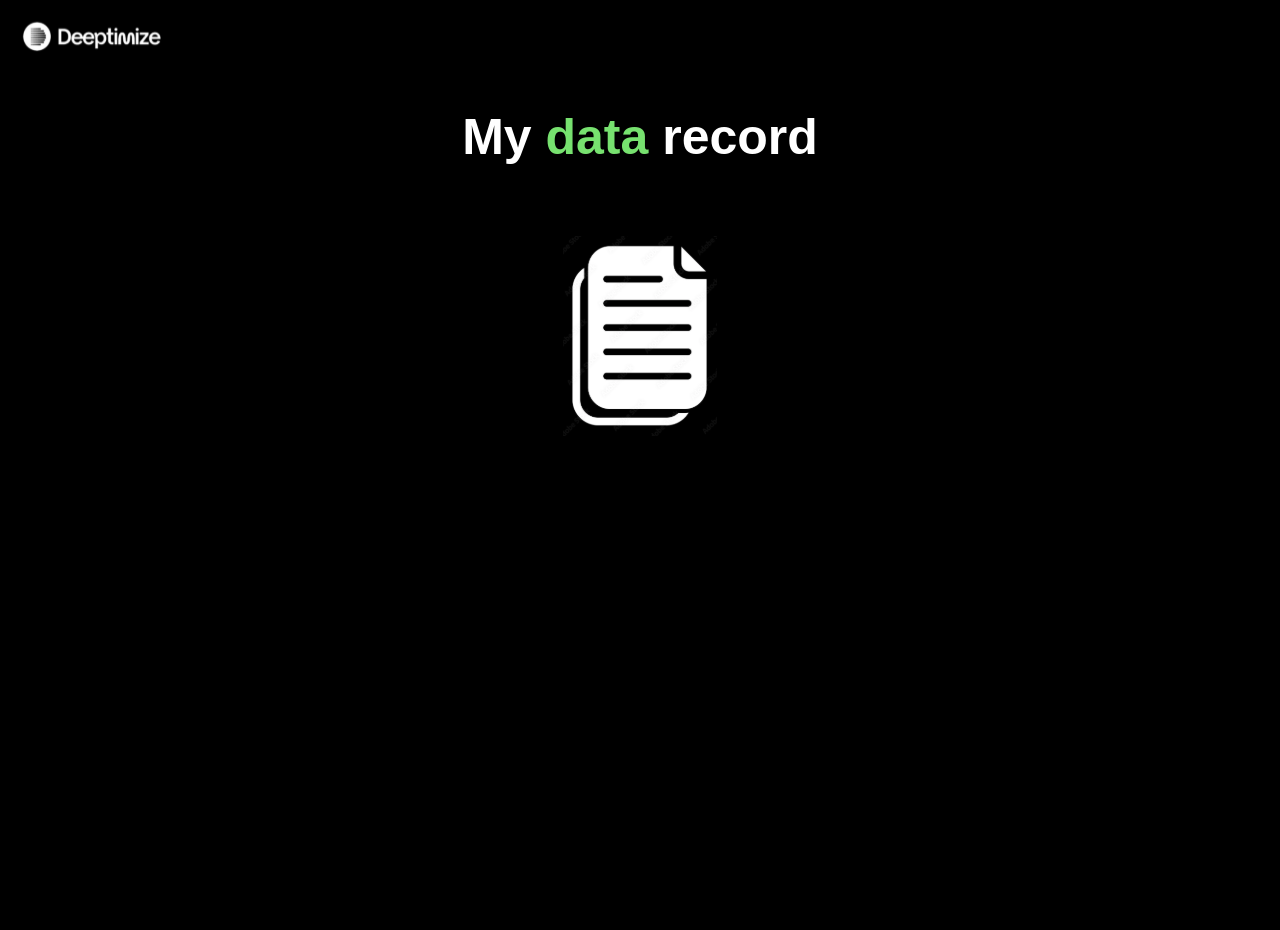
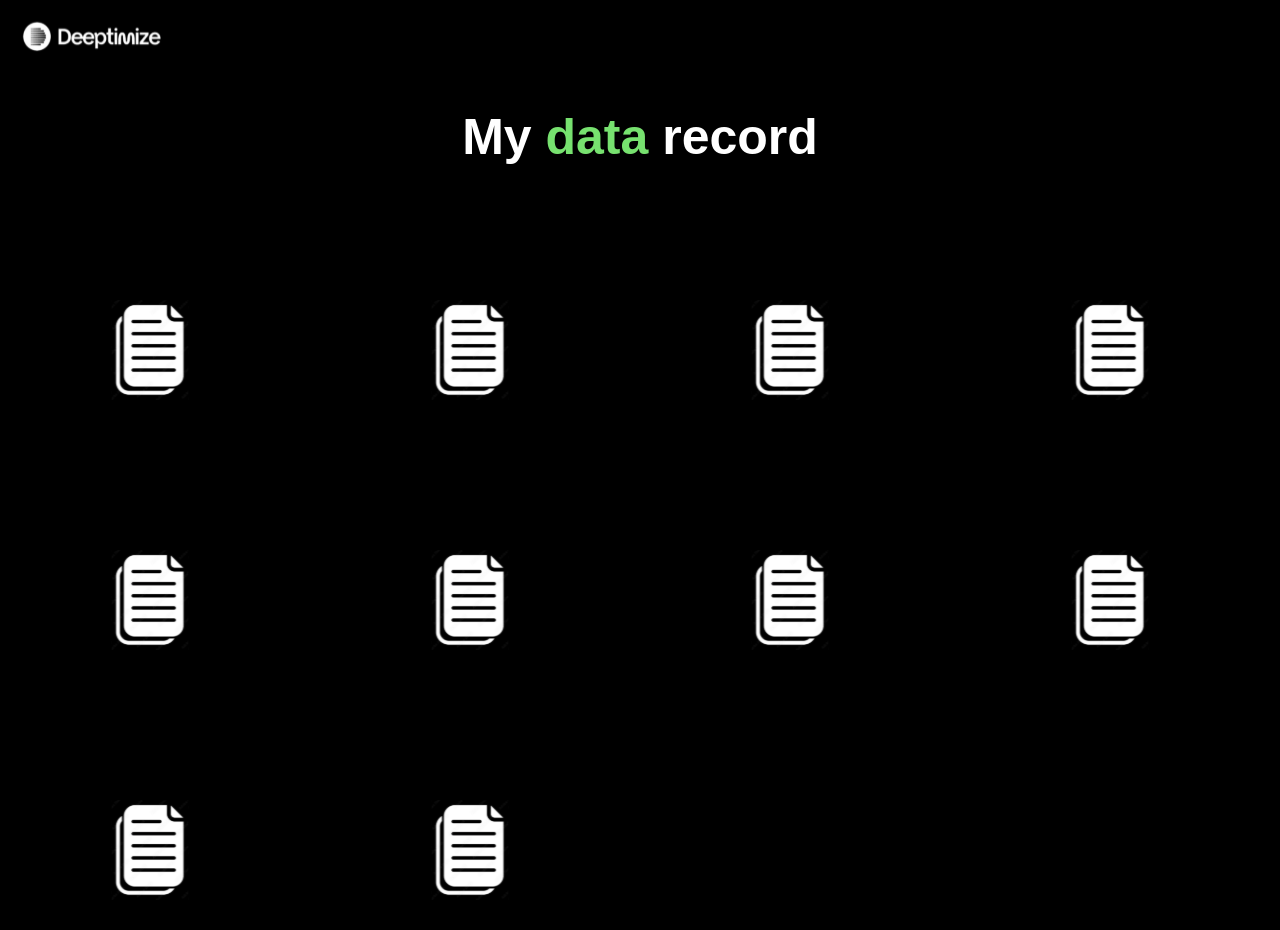
Before and after one commit to MaximeGillot5/Deeptimize, a React (Create React App) app: page /results in a window 1280 px wide. Before the commit the page ends 800 px from the top, so only its background shows below. Built offline with nearby package versions, Linux system fonts and the light colour scheme; a web font is replaced by a local one.

Commit message:
password fix and results cards changes

```diff
--- a/src/App.css
+++ b/src/App.css
@@ -59,6 +59,7 @@ input {
   border-bottom: 2px solid #ccc;
   box-sizing: border-box;
   background: transparent;
+  min-width: 300px;
   outline: none;
   color: white;
 }
@@ -94,6 +95,22 @@ input:focus {
   background-color: #000000; /* Couleur au survol */
   color: white;
 }
+
+.password-input-container {
+  display: flex;
+  align-items: center;
+}
+
+.toggle-password-button {
+  margin-left: 10px;
+  padding: 5px;
+  cursor: pointer;
+  background-color: transparent;
+  border: none;
+  color: blue;
+  text-decoration: underline;
+}
+
 
 /* END LOGIN */
 
@@ -321,7 +338,7 @@ input:focus {
 }
 
 .card-image {
-height: 200px;
+height: 100px;
 
 }
 
@@ -330,6 +347,7 @@ height: 200px;
   justify-content: center;
   align-items: center;
   display: flex;
+  flex-direction: column;
 }
 
 .download-buttons {
@@ -349,6 +367,35 @@ height: 200px;
   background-color: #45a049;
 }
 
+.cards-container {
+  display: flex;
+  flex-wrap: wrap;
+  gap: 20px; /* espace entre les cartes */
+}
+
+.card {
+  padding: 20px;
+  border-radius: 8px;
+  width: calc(25% - 40px); /* Trois cartes par ligne avec espace */
+  box-sizing: border-box;
+  margin: 10px;
+}
+
+.card-item {
+  margin: 10px;
+  width: calc(20% - 20px); /* 20% width for 5 cards per row, minus margin */
+}
+
+.card-image {
+  width: 100%;
+}
+
+.download-button {
+  width: 100%;
+  border-radius: 10px;
+}
+
+
 /* styles.css ou votre fichier de styles */
 .spinner {
   border: 4px solid rgba(255, 255, 255, 0.3); /* Couleur et épaisseur des bordures */
@@ -365,6 +412,20 @@ height: 200px;
   100% { transform: rotate(360deg); }
 }
 
+.progress-bar-container {
+  width: 100%;
+  background-color: #f3f3f3;
+  border-radius: 5px;
+  margin-top: 20px;
+}
+
+.progress-bar {
+  height: 20px;
+  background-color: #4caf50;
+  width: 0;
+  border-radius: 5px;
+}
+
 
 
 /* END DATA RECORD */
--- a/src/pages/Login.jsx
+++ b/src/pages/Login.jsx
@@ -6,6 +6,7 @@ const Login = () => {
   const navigate = useNavigate();
   const [email, setEmail] = useState('');
   const [password, setPassword] = useState('');
+  const [passwordType, setPasswordType] = useState('password'); // Nouvel état pour le type de champ de mot de passe
   const [error, setError] = useState('');
 
   const handleForgotPassword = () => {
@@ -47,6 +48,10 @@ const Login = () => {
     }
   };
 
+  const togglePasswordVisibility = () => {
+    setPasswordType(passwordType === 'password' ? 'text' : 'password');
+  };
+
   return (
     <div className='login-container'>
       <img alt="Deeptimize Logo" className='logo-deeptimize' src={deeptimizeLogo} />
@@ -65,14 +70,19 @@ const Login = () => {
         </div>
         <div className='form-group'>
           <label htmlFor='password'>Password:</label>
+          <div className='password-input-container'>
             <input
-            type='password'
+              type={passwordType}
               id='password'
               name='password'
               value={password}
               onChange={(e) => setPassword(e.target.value)}
               required
             />
+            <button type='button' onClick={togglePasswordVisibility} className='toggle-password-button'>
+              {passwordType === 'password' ? 'Show' : 'Hide'}
+            </button>
+          </div>
         </div>
         {error && <p className='error-message'>{error}</p>}
         <a onClick={handleForgotPassword} className='forgot-password'>Forgot Password?</a>
--- a/src/pages/Results.jsx
+++ b/src/pages/Results.jsx
@@ -60,28 +60,40 @@ const Results = () => {
     }
   };
 
-  return (
-    <div>
-      <Navbar />
-      <div>
-        <h1 className='data-title'>My <span className='green-text'>data</span> record</h1>
+  const renderCards = () => {
+    const cards = [];
+    for (let i = 0; i < 10; i++) {
+      cards.push(
+        <div key={i} className='card'>
           <div className='div-image'>
             <img alt="Results Card" className='card-image' src={card} />
           </div>
           {jobStatus && (
             <div className='result-text'>
               <p style={{ color: 'white' }}>Status: {getStatusMessage(jobStatus)}</p>
-            {jobStatus === 'SUCCEEDED' && fetchUrls.length > 0 && (
+              {jobStatus === 'SUCCEEDED' && fetchUrls.length > 1 && (
                 <div className='download-buttons'>
-                {fetchUrls.map((url, index) => (
-                  <a href={url} key={index} target="_blank" rel="noopener noreferrer">
-                    <button className='download-button'>Download File {index + 1}</button>
+                  <a href={fetchUrls[1]} target="_blank" rel="noopener noreferrer">
+                    <button className='download-button'>Download File</button>
                   </a>
-                ))}
                 </div>
               )}
             </div>
           )}
+        </div>
+      );
+    }
+    return cards;
+  };
+
+  return (
+    <div>
+      <Navbar />
+      <div>
+        <h1 className='data-title'>My <span className='green-text'>data</span> record</h1>
+        <div className='cards-container'>
+          {renderCards()}
+        </div>
       </div>
     </div>
   );
```
Lines whose indentation alone changed are shown as unchanged.
